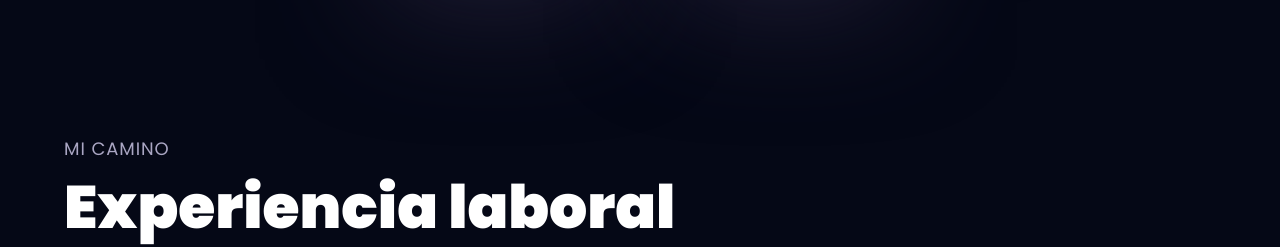
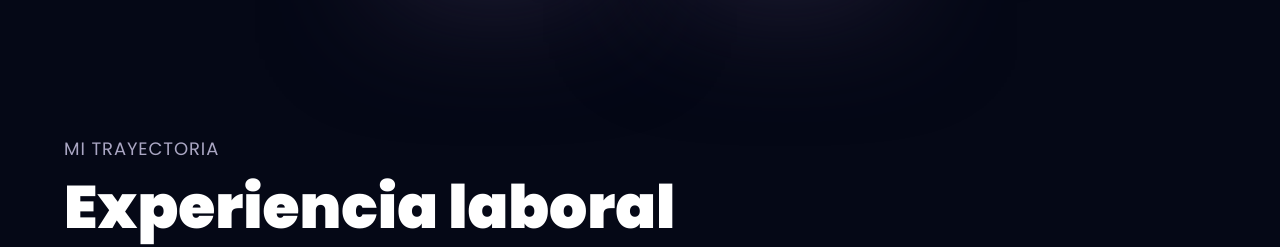
Before and after one commit to Jwilv/port-3d, a Next.js app: page / in a window 1280 px wide. Shown: the part 1520-1767 px from the top of the page. Built offline with nearby package versions, Linux system fonts and the light colour scheme.

Commit message:
udate pre-title

```diff
--- a/components/Experience.tsx
+++ b/components/Experience.tsx
@@ -58,7 +58,7 @@ const Experience = () => {
       <motion.div variants={textVariant()} >
         <p
           className="sm:text-[18px] text-[14px] text-secondary uppercase tracking-wider"
-        >Mi camino</p>
+        >Mi Trayectoria</p>
         <h2
           className="text-white font-black md:text-[60px] sm:text-[50px] xs:text-[40px] text-[30px]"
         >Experiencia laboral</h2>
```
